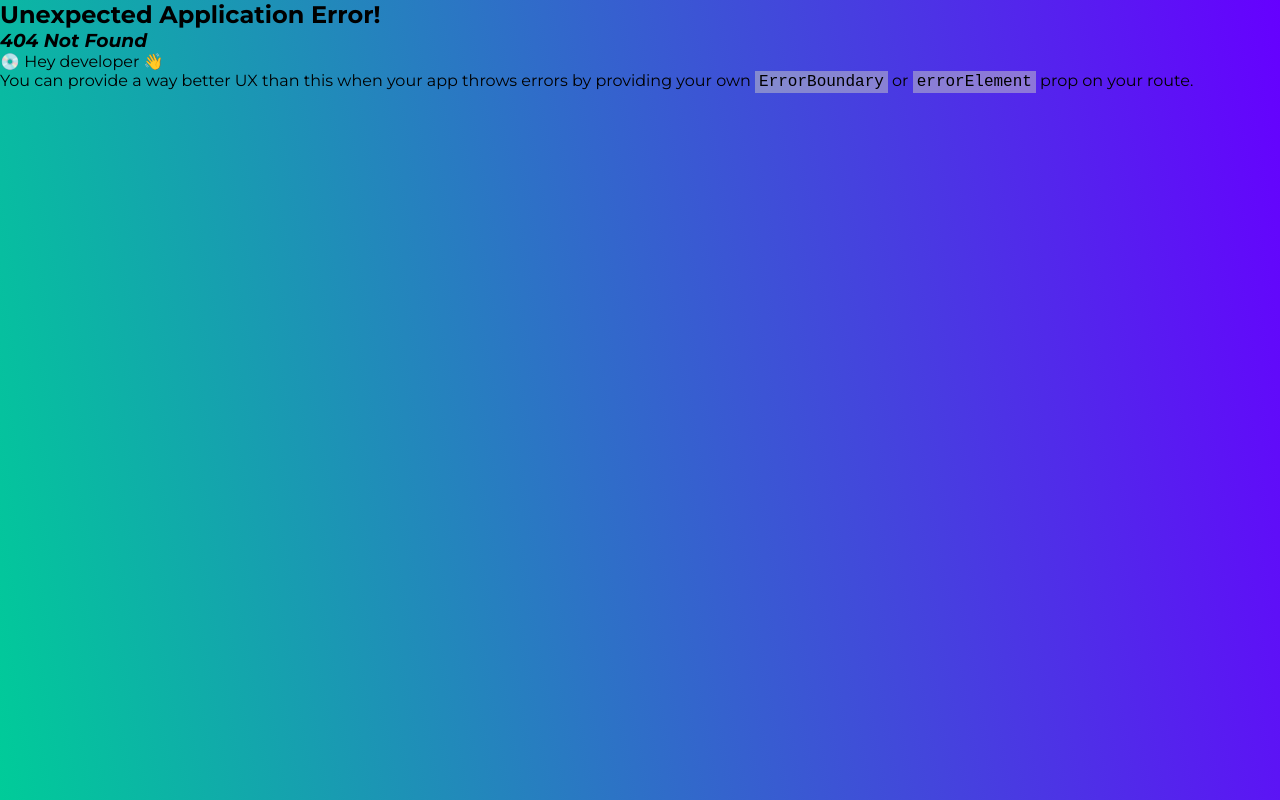
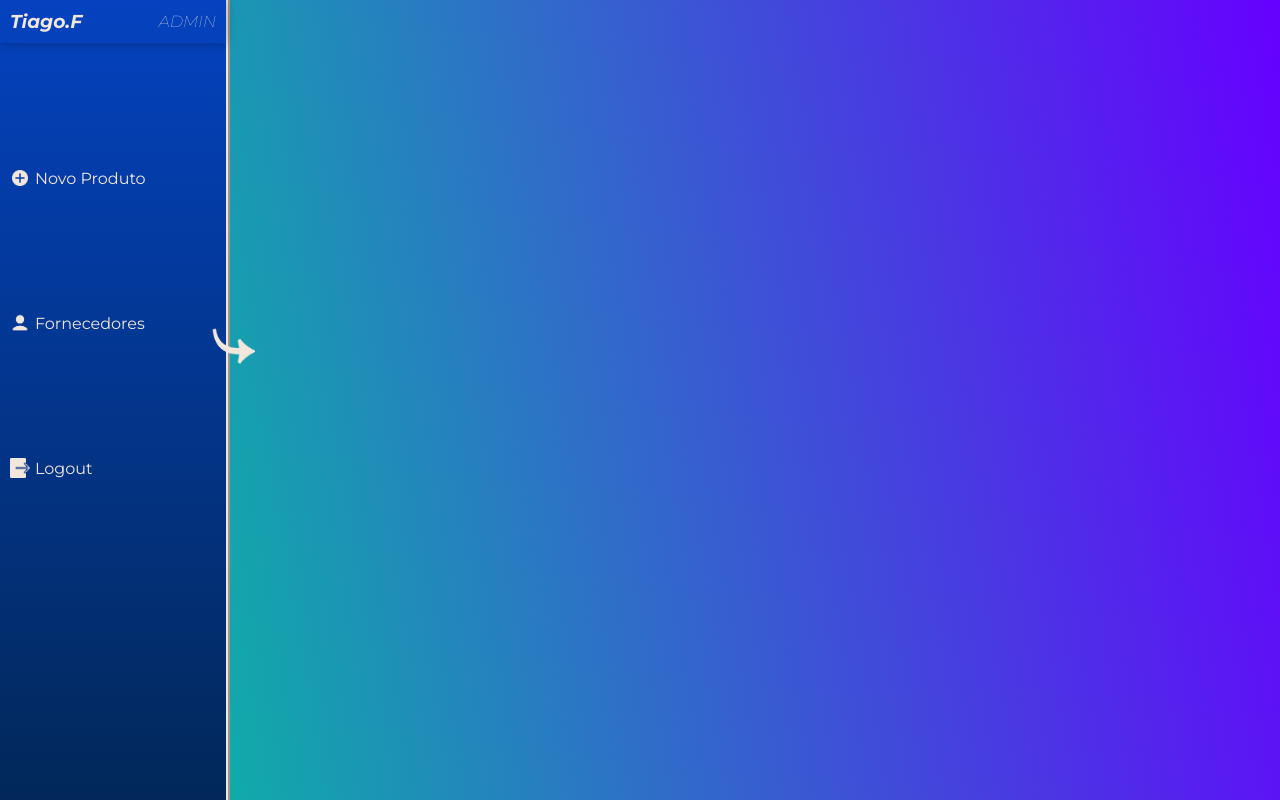
Before and after one commit to FigueiredoTiago/EasyEstoque, a React (Vite) app: page /login in a window 1280 px wide. Before the commit this address had no page. Built offline with nearby package versions, Linux system fonts and the light colour scheme.

Commit message:
ajustes n omenu

```diff
--- /dev/null
+++ b/src/components/Login/Login.jsx
@@ -0,0 +1,11 @@
+import './styles.scss'
+
+const Login = () => {
+  return (
+    <section className='login-section'>
+        <h1>Login</h1>
+    </section>
+  )
+}
+
+export default Login
--- a/src/main.jsx
+++ b/src/main.jsx
@@ -8,6 +8,7 @@
 //
 import App from "./App";
 import Home from "./components/Home/Home";
+import Login from "./components/Login/Login";
 
 const router = createBrowserRouter([
   {
@@ -18,6 +19,10 @@
         path: "/",
         element: <Home />,
       },
+      {
+        path: "/login",
+        element: <Login />,
+      },
     ],
   },
 ]);
```
Also changed, not shown: src/routes/privateRoutes.jsx (added, +13 -0 lines), src/components/Login/styles.scss (added).
